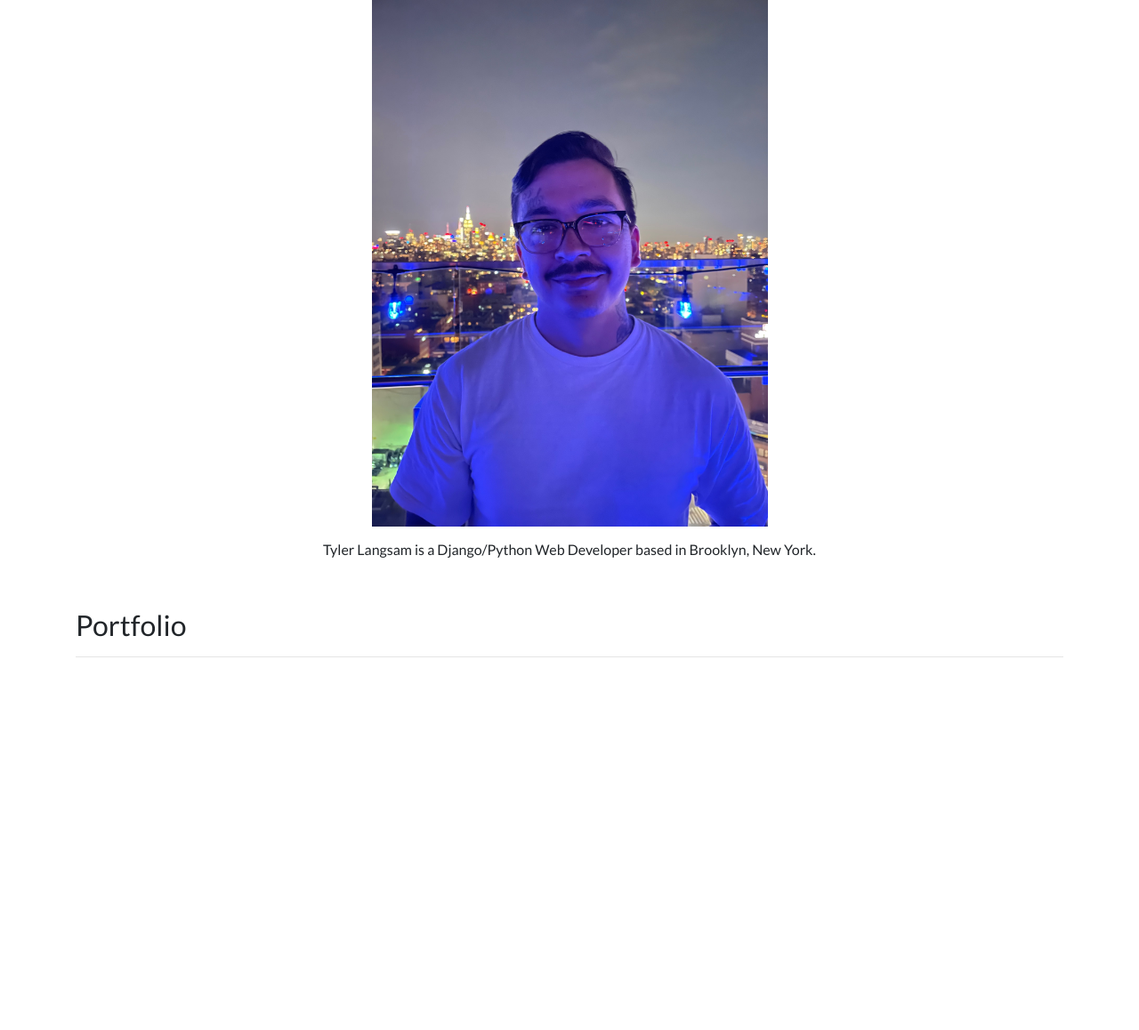
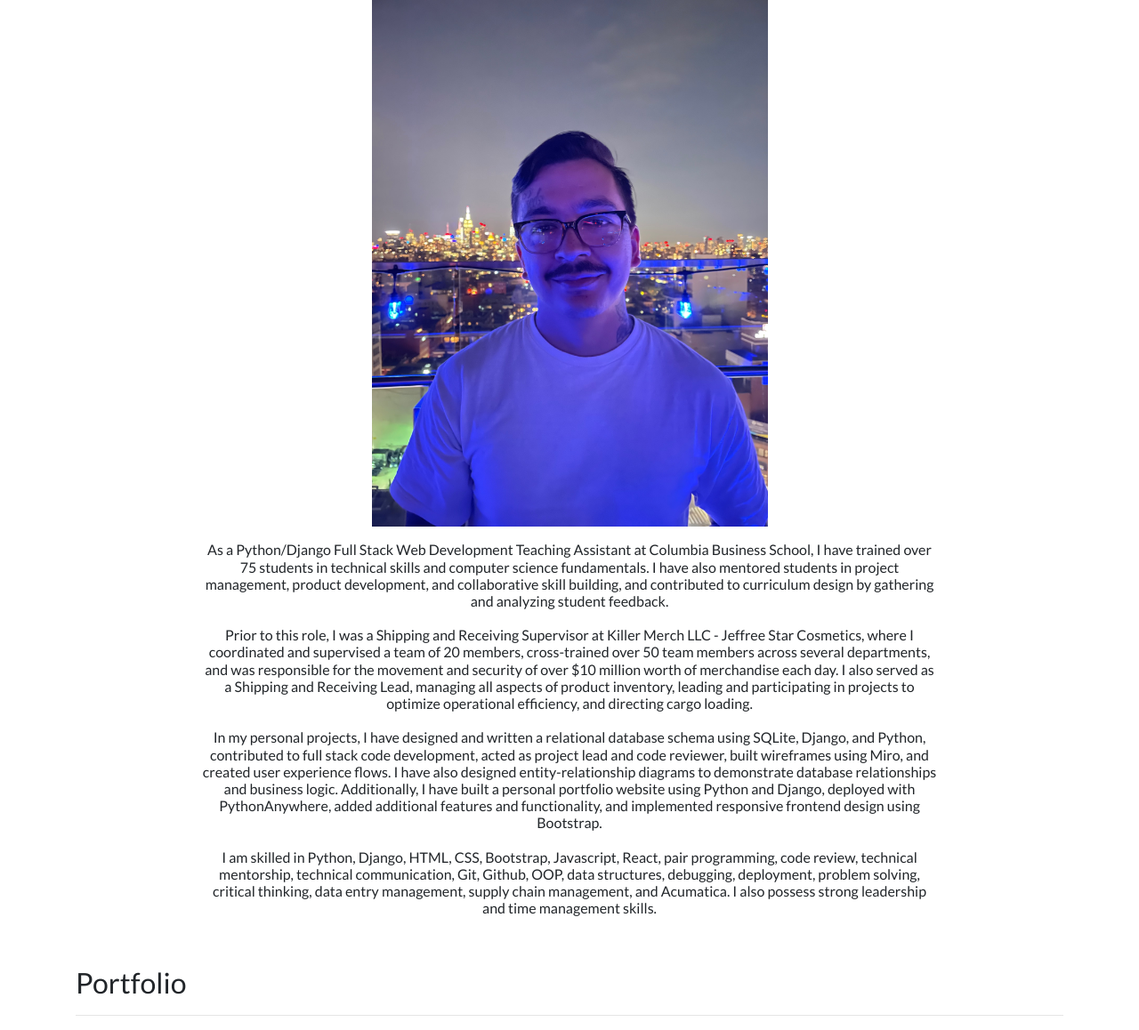
Before and after one commit to Tylerlangsam/PersonalPortfolio, a Django app: page / in a window 1280 px wide. Shown: the part 73-1231 px from the top of the page at 89% size. Before the commit the page ends 812 px from the top, so only its background shows below. Run offline with Django 3.2, Linux system fonts and the light colour scheme; data that the repository does not hold is empty; parts of the project's set-up code (start-up, migrations or seed data) failed here and were passed over; some libraries are stand-ins or nearby versions.

Commit message:
updated bio

```diff
--- a/personal_portfolio/settings.py
+++ b/personal_portfolio/settings.py
@@ -23,9 +23,10 @@ BASE_DIR = Path(__file__).resolve().parent.parent
 SECRET_KEY = 'django-insecure-155zke0xtyt5j3e2y8&@6()918#qspu$9-2z9e$$%vw4i8qxo+'
 
 # SECURITY WARNING: don't run with debug turned on in production!
-DEBUG = False
+DEBUG = True
 
-ALLOWED_HOSTS = ['Tylerlangsam.pythonanywhere.com']
+ALLOWED_HOSTS = ['Tylerlangsam.pythonanywhere.com',
+                '127.0.0.1']
 
 
 # Application definition
--- a/portfolio/templates/portfolio/base.html
+++ b/portfolio/templates/portfolio/base.html
@@ -36,7 +36,7 @@
       <div class="collapse navbar-collapse text-center" id="navbarNav">
         <ul class="navbar-nav ml-auto">
           <li class="nav-item">
-            <a class="nav-link" href="{% static 'portfolio/TylerResume.pdf' %}">Resume</a>
+            <a class="nav-link" href="{% static 'portfolio/Tyler Brandon Langsam-6.pdf' %}">Resume</a>
           </li>
           <li class="nav-item">
             <a class="nav-link" href="https://www.linkedin.com/in/tylerlangsam/" target="_blank">LinkedIn</a>
--- a/portfolio/templates/portfolio/home.html
+++ b/portfolio/templates/portfolio/home.html
@@ -1,38 +1,67 @@
-{% extends "portfolio/base.html" %}
-
-{% load static %}
-
-{% block content %}
+{% extends "portfolio/base.html" %} {% load static %} {% block content %}
 
 <div class="row justify-content-center my-3">
   <div class="col-5">
-    <img src='{% static "portfolio/IMG_3935.jpg" %}' class="img-fluid">
+    <img src='{% static "portfolio/IMG_3935.jpg" %}' class="img-fluid" />
   </div>
 </div>
 
 <div class="row justify-content-center mb-3">
   <div class="col-md-9 text-center">
-    <h6>Tyler Langsam is a Django/Python Web Developer based in Brooklyn, New York.  </h6>
+    <container class="bio">
+      <h6>
+        As a Python/Django Full Stack Web Development Teaching Assistant at
+        Columbia Business School, I have trained over 75 students in technical
+        skills and computer science fundamentals. I have also mentored students
+        in project management, product development, and collaborative skill
+        building, and contributed to curriculum design by gathering and
+        analyzing student feedback.<br /><br />
+
+        Prior to this role, I was a Shipping and Receiving Supervisor at Killer
+        Merch LLC - Jeffree Star Cosmetics, where I coordinated and supervised a
+        team of 20 members, cross-trained over 50 team members across several
+        departments, and was responsible for the movement and security of over
+        $10 million worth of merchandise each day. I also served as a Shipping
+        and Receiving Lead, managing all aspects of product inventory, leading
+        and participating in projects to optimize operational efficiency, and
+        directing cargo loading.<br /><br />
+
+        In my personal projects, I have designed and written a relational
+        database schema using SQLite, Django, and Python, contributed to full
+        stack code development, acted as project lead and code reviewer, built
+        wireframes using Miro, and created user experience flows. I have also
+        designed entity-relationship diagrams to demonstrate database
+        relationships and business logic. Additionally, I have built a personal
+        portfolio website using Python and Django, deployed with PythonAnywhere,
+        added additional features and functionality, and implemented responsive
+        frontend design using Bootstrap.<br /><br />
+
+        I am skilled in Python, Django, HTML, CSS, Bootstrap, Javascript, React,
+        pair programming, code review, technical mentorship, technical
+        communication, Git, Github, OOP, data structures, debugging, deployment,
+        problem solving, critical thinking, data entry management, supply chain
+        management, and Acumatica. I also possess strong leadership and time
+        management skills.
+      </h6>
+    </container>
   </div>
 </div>
 
 <h2 class="mt-5">Portfolio</h2>
-<hr>
+<hr />
 <div class="row">
   {% for project in projects %}
   <div class="col-lg-4 col-md-6">
-
     {% if project.url %}
     <a href="{{ project.url }}">
-      <img src="{{ project.image.url }}" class="img-fluid mb-2">
+      <img src="{{ project.image.url }}" class="img-fluid mb-2" />
     </a>
     {% else %}
 
-    <img src="{{ project.image.url }}" class="img-fluid mb-2">
+    <img src="{{ project.image.url }}" class="img-fluid mb-2" />
     {% endif %}
     <h3>{{ project.title }}</h3>
     <p>{{ project.description }}</p>
-
   </div>
   {% endfor %}
 </div>
```
Also changed, not shown: 4 other files.
